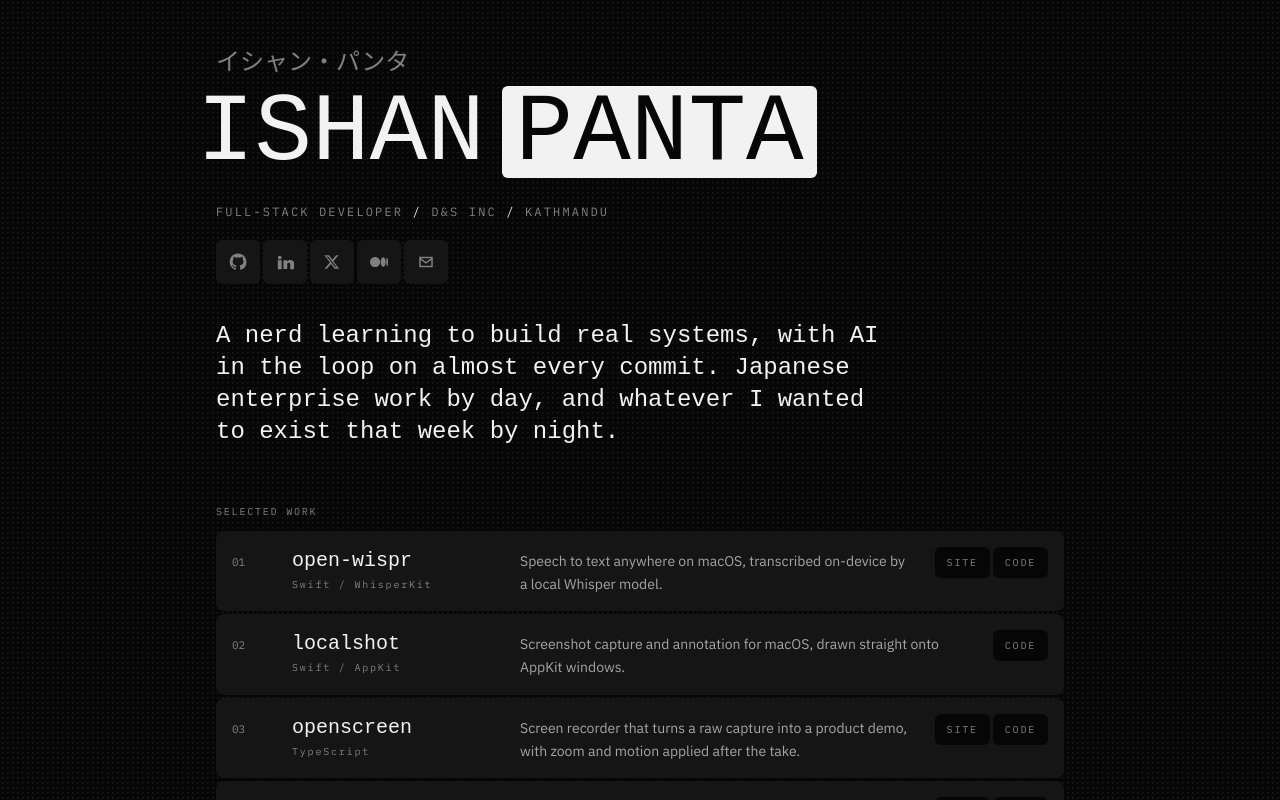
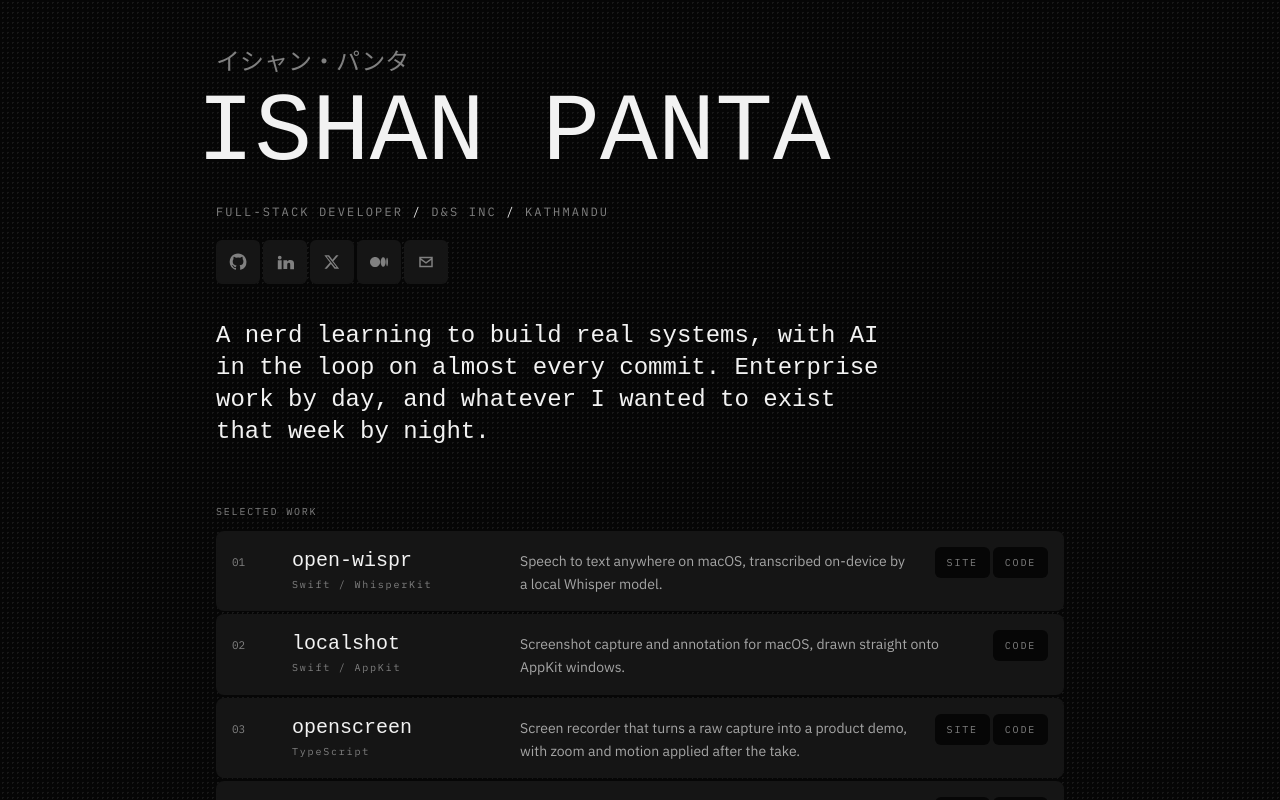
Before and after one commit to 1shanpanta/Personal-Website, a Next.js app: page / in a window 1280 px wide. Shown: the top 800 px of the page. Built offline with nearby package versions, Linux system fonts and the light colour scheme; no server answers; a web font is replaced by a local one.

Commit message:
[style] plain name, drop knock block and japanese framing

```diff
--- a/src/app/globals.css
+++ b/src/app/globals.css
@@ -41,22 +41,6 @@ body {
   outline-offset: 2px;
 }
 
-/* Knocked-out word: the name half that reads as a lit panel.
-   DotGothic16 carries a tall ascent, so the box is clamped to the glyphs or it
-   overlaps the lines above and below. */
-.knock {
-  display: inline-block;
-  background: rgb(var(--fg));
-  color: rgb(var(--void));
-  line-height: 0.74;
-  padding: 0.13em 0.14em 0.09em;
-  vertical-align: baseline;
-  border-radius: 0.06em;
-  /* White type butting a white block merges at the seam, but a word space left
-     a hole in the name. This sits between the two. */
-  margin-left: 0.18em;
-}
-
 @media (prefers-reduced-motion: reduce) {
   *,
   *::before,
--- a/src/app/page.tsx
+++ b/src/app/page.tsx
@@ -72,8 +72,7 @@ export default async function Home() {
           {/* DotGothic16 sets Latin in a full-width cell, so the leading I carries a
               wide side bearing. Pulled left in em so it holds at every size. */}
           <h1 className="-ml-[0.2em] mt-1 font-dot text-[13vw] leading-[1.04] md:text-[6rem]">
-            {HERO.first}
-            <span className="knock">{HERO.last}</span>
+            {HERO.first} {HERO.last}
           </h1>
           <p className="mt-5 font-mono text-[11px] tracking-label text-dim md:text-xs">
             {HERO.role.toUpperCase()} <span className="text-fg">/</span>{" "}
--- a/src/lib/content.ts
+++ b/src/lib/content.ts
@@ -17,7 +17,7 @@ export const HERO = {
   role: "Full-stack developer",
   company: "D&S Inc",
   place: "Kathmandu",
-  bio: "A nerd learning to build real systems, with AI in the loop on almost every commit. Japanese enterprise work by day, and whatever I wanted to exist that week by night.",
+  bio: "A nerd learning to build real systems, with AI in the loop on almost every commit. Enterprise work by day, and whatever I wanted to exist that week by night.",
 };
 
 export const PROJECTS: Project[] = [
```
